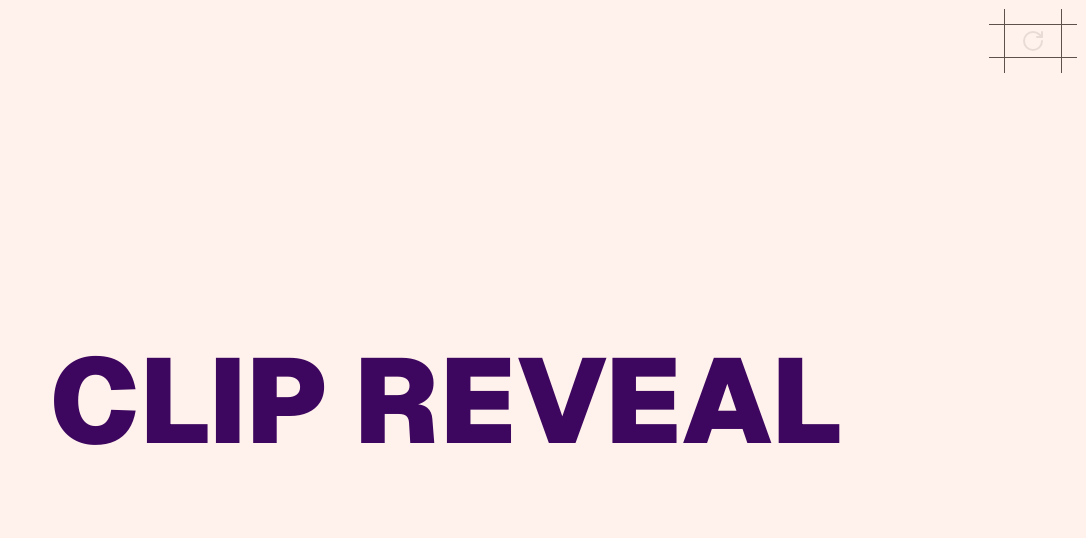
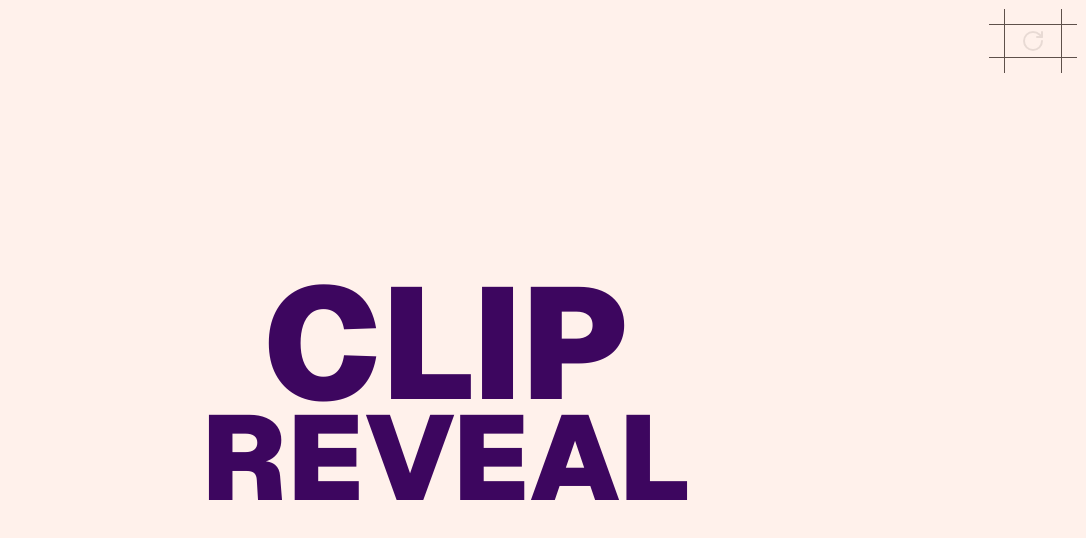
Before and after one commit to ofcljaved/dev-dump, a Next.js app: page /ui/clip-reveal in a window 1280 px wide. Shown: the top 538 px of the page, without its empty margins (194-1280 px from the left). Built offline with nearby package versions, Linux system fonts and the light colour scheme.

Commit message:
chore: improve text

```diff
--- a/src/app/ui/clip-reveal/components/reveal.tsx
+++ b/src/app/ui/clip-reveal/components/reveal.tsx
@@ -14,7 +14,10 @@ export function ClipReveal() {
           "h-full w-full grid place-items-center text-[clamp(26px,10vw,120px)] uppercase font-black bg-[#fff1eb] text-[#3d065f] animate-reveal",
         )}
       >
-        <h1>Clip Reveal</h1>
+        <h1 className="grid place-items-center leading-[95%]">
+          <span className="text-[clamp(36px,15vw,158px)]">Clip</span>
+          Reveal
+        </h1>
       </div>
     </>
   )
```
